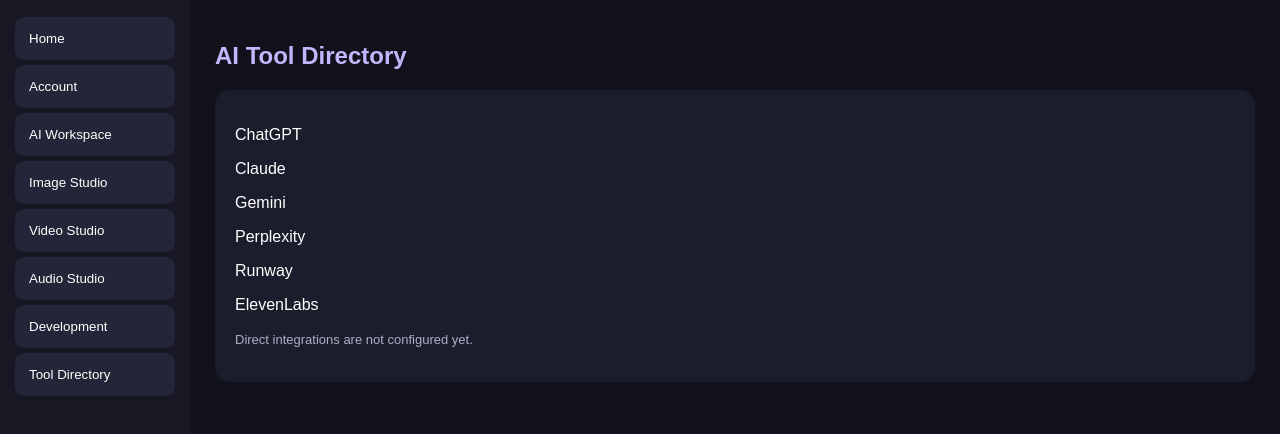
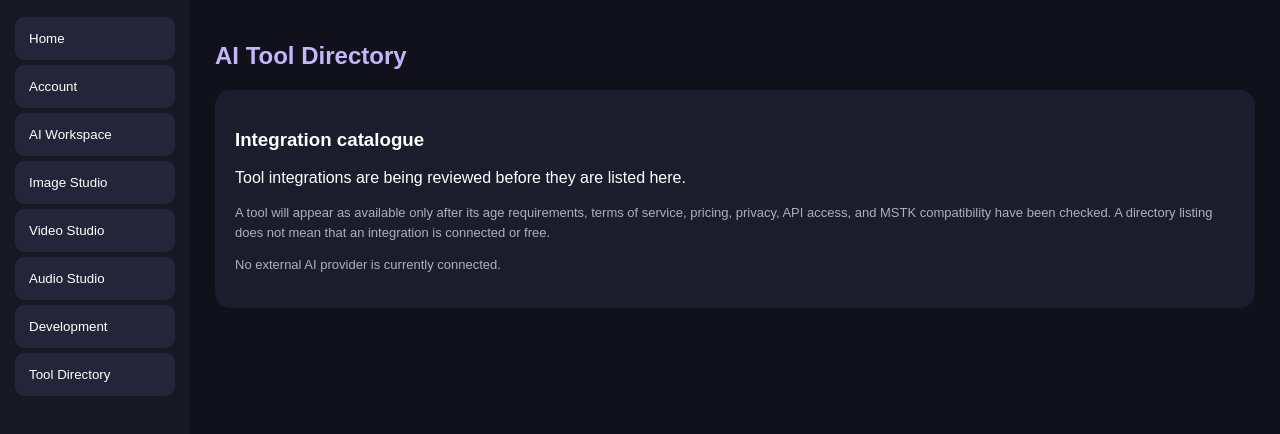
Before and after one commit to paypalmoneyuser-sys/Mstk.com, a website: page Index.html in a window 1280 px wide. Both pictures are taken after a click on the button "Tool Directory". Shown: the part 72-506 px from the top of the page. Drawn offline with Linux system fonts and the light colour scheme.

Commit message:
safety: show only reviewed integrations in tool directory

```diff
--- a/Index.html
+++ b/Index.html
@@ -81,7 +81,7 @@ button:disabled{opacity:.5;cursor:not-allowed}
 <section id="video" class="page"><h1>Video Studio</h1><div class="panel"><h3>Create Videos</h3><textarea placeholder="Describe your video..."></textarea><p class="note">Video generation integration pending.</p></div></section>
 <section id="audio" class="page"><h1>Audio Studio</h1><div class="panel"><h3>Audio Workspace</h3><textarea placeholder="Describe your audio task..."></textarea><p class="note">Audio integration pending.</p></div></section>
 <section id="development" class="page"><h1>Development Studio</h1><div class="panel"><h3>Developer Workspace</h3><p>Organise your development projects here.</p></div></section>
-<section id="tools" class="page"><h1>AI Tool Directory</h1><div class="panel"><p>ChatGPT</p><p>Claude</p><p>Gemini</p><p>Perplexity</p><p>Runway</p><p>ElevenLabs</p><p class="note">Direct integrations are not configured yet.</p></div></section>
+<section id="tools" class="page"><h1>AI Tool Directory</h1><div class="panel"><h3>Integration catalogue</h3><p>Tool integrations are being reviewed before they are listed here.</p><p class="note">A tool will appear as available only after its age requirements, terms of service, pricing, privacy, API access, and MSTK compatibility have been checked. A directory listing does not mean that an integration is connected or free.</p><p class="note">No external AI provider is currently connected.</p></div></section>
 </main>
 </div>
 <script>
```
